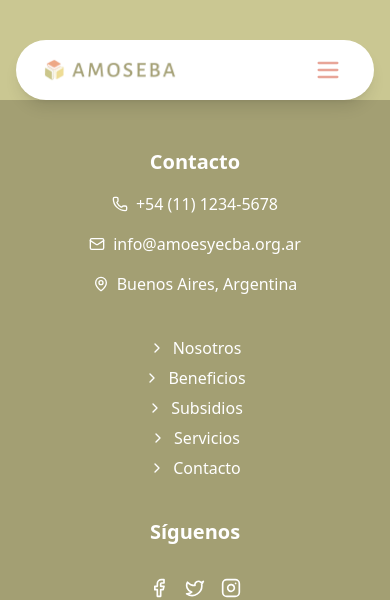
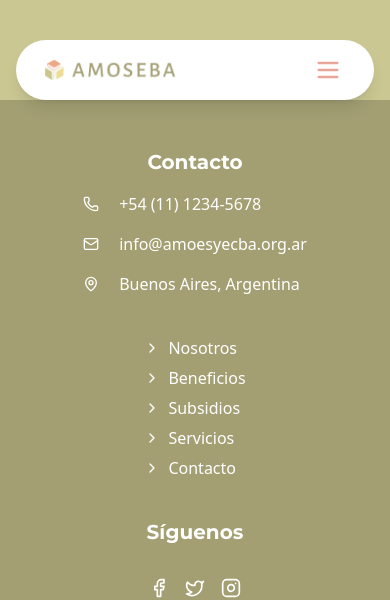
Before and after one commit to matecauci15/Amoseba-web, a React (Vite) app in the folder amosebaweb/: page / in a window 390 px wide. Shown: the top 600 px of the page. Built offline with nearby package versions, Linux system fonts and the light colour scheme.

Commit message:
Banner - Footer

```diff
--- a/amosebaweb/src/components/Footer.tsx
+++ b/amosebaweb/src/components/Footer.tsx
@@ -92,20 +92,23 @@ import { ChevronRight } from 'lucide-react';
 
 export const Footer = () => (
   <footer className="bg-[#A39F73] text-white py-12">
+
     <div className="mx-auto">
+
       <div className="grid md:grid-cols-3 gap-8 justify-items-center">
         <div className="text-center md:text-start">
-          <h3 className="text-xl font-bold mb-4">Contacto</h3>
-          <div className="space-y-4 text-white flex flex-col items-center md:items-start">
-            <div className="flex items-center gap-2">
+          <h3 className="text-xl text-center font-bold font-montserrat mb-4">Contacto</h3>
+          {/* <div className="space-y-4 text-white flex flex-col items-center md:items-start"> */}
+          <div className="space-y-4 text-white flex flex-col  md:items-start">
+            <div className="flex items-center gap-5">
               <Phone size={16} className="text-white" />
               <span>+54 (11) 1234-5678</span>
             </div>
-            <div className="flex items-center gap-2">
+            <div className="flex items-center gap-5">
               <Mail size={16} className="text-white" />
               <span>info@amoesyecba.org.ar</span>
             </div>
-            <div className="flex items-center gap-2">
+            <div className="flex items-center gap-5">
               <MapPin size={16} className="text-white" />
               <span>Buenos Aires, Argentina</span>
             </div>
@@ -113,7 +116,7 @@ export const Footer = () => (
         </div>
         <div>
           <div className="flex flex-col items-center mt-2">
-            <ul className="flex flex-col items-center md:items-start">
+            <ul className="flex flex-col md:items-start">
               <Link to="/Amoseba-Web/about">
                 <li className="mb-1.5 hover:text-[#e4baa4] flex items-center">
                   <ChevronRight className="w-4 h-4 mr-2" /> Nosotros
@@ -143,7 +146,7 @@ export const Footer = () => (
           </div>
         </div>
         <div className="text-center items-center flex flex-col">
-          <h3 className="text-xl font-bold mb-8">Síguenos</h3>
+          <h3 className="text-xl font-bold mb-8 font-montserrat">Síguenos</h3>
           <div className="flex justify-center space-x-4">
             <a
               href="https://www.facebook.com/amoseba.caba"
@@ -164,7 +167,7 @@ export const Footer = () => (
               <Instagram size={20} />
             </a>
           </div>
-          <Link to='/Amoseba-Web'>
+          <Link to="/Amoseba-Web">
             <img src={logo} alt="logo" className="h-18 mt-3" />
           </Link>
         </div>
```
Also changed, not shown: amosebaweb/src/components/Banner.tsx (+5 -216 lines).
